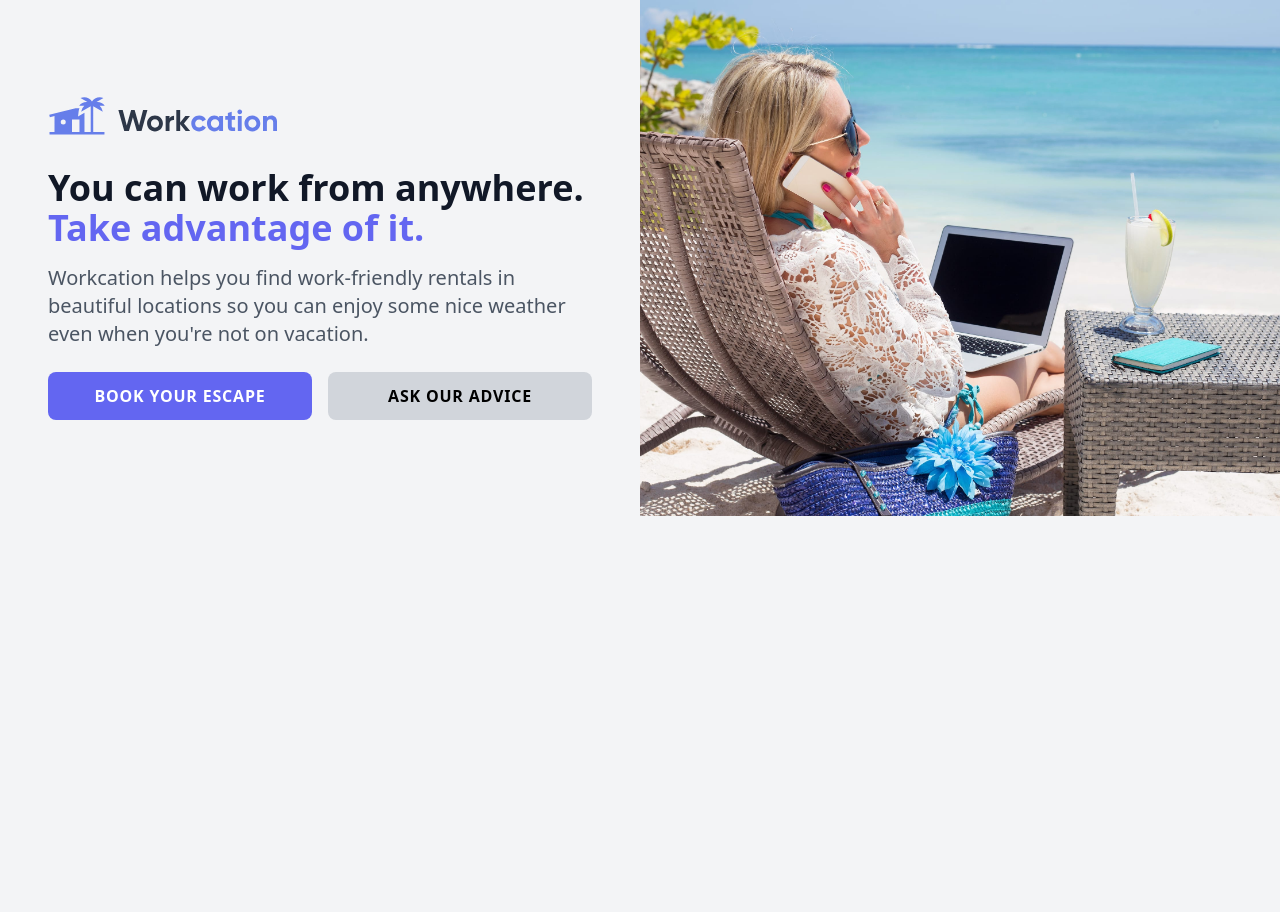
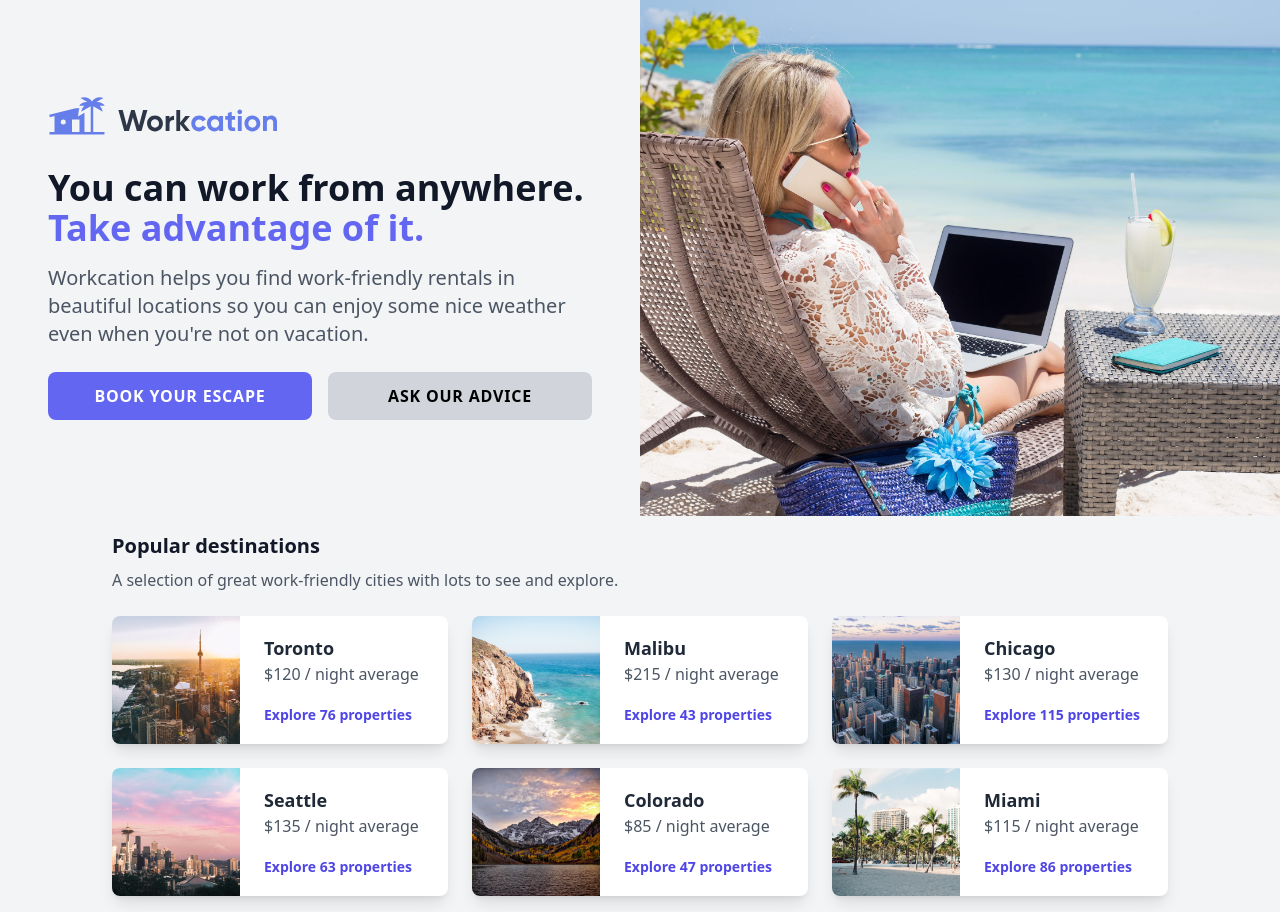
Before and after one commit to luyvannda/workation, a React (Vite) app: page / in a window 1280 px wide. Before the commit the page ends 800 px from the top, so only its background shows below. Built offline with nearby package versions, Linux system fonts and the light colour scheme.

Commit message:
complete reusuable components tutorial at tailwind labs

```diff
--- /dev/null
+++ b/src/components/DestinationCard.jsx
@@ -0,0 +1,29 @@
+/* eslint-disable react/prop-types */
+export default function DestinationCard({ destination }) {
+  return (
+    <div className="flex items-center rounded-lg bg-white shadow-lg overflow-hidden">
+      <img
+        className="h-32 w-32 flex-shrink-0"
+        src={destination.imageUrl}
+        alt={destination.imageAlt}
+      />
+      <div className="px-6 py-4">
+        <h3 className="text-lg font-semibold text-gray-800">
+          {destination.city}
+        </h3>
+
+        <p className="text-gray-600">
+          ${destination.averagePrice} / night average
+        </p>
+        <div className="mt-4">
+          <a
+            href="#"
+            className="text-indigo-600 hover:text-indigo-500 font-semibold text-sm"
+          >
+            Explore {destination.propertyCount} properties
+          </a>
+        </div>
+      </div>
+    </div>
+  );
+}
--- a/src/components/Hero.jsx
+++ b/src/components/Hero.jsx
@@ -1,8 +1,11 @@
+import popularDestinations from "../data/popularDestinations";
+import DestinationCard from "./DestinationCard";
+
 export default function Hero() {
   return (
     <div>
       <div className="grid lg:grid-cols-2 2xl:grid-cols-5">
-        <div className="px-8 py-12 max-w-md mx-auto sm:max-w-xl lg:px-12 lg:py-24 lg:max-w-full xl:mr-0 2xl:col-span-2">
+        <div className="px-8 pt-12 pb-4 max-w-md mx-auto sm:max-w-xl lg:px-12 lg:py-24 lg:max-w-full xl:mr-0 2xl:col-span-2">
           <div className="xl:max-w-xl">
             <img className="h-10" src="/logo.svg" alt="Workcation" />
             <img
@@ -39,6 +42,21 @@ export default function Hero() {
           />
         </div>
       </div>
+
+      <div className="max-w-md sm:max-w-xl lg:max-w-6xl mx-auto px-8 lg:px-12 py-4">
+        <h2 className="text-xl font-semibold text-gray-900">
+          Popular destinations
+        </h2>
+        <p className="mt-2 text-gray-600">
+          A selection of great work-friendly cities with lots to see and
+          explore.
+        </p>
+        <div className="mt-6 grid gap-6 lg:grid-cols-2 xl:grid-cols-3">
+          {popularDestinations.map((destination) => (
+            <DestinationCard destination={destination} key={destination.city} />
+          ))}
+        </div>
+      </div>
     </div>
   );
 }
--- a/src/data/popularDestinations.js
+++ b/src/data/popularDestinations.js
@@ -3,42 +3,42 @@ export default [
     city: "Toronto",
     averagePrice: 120,
     propertyCount: 76,
-    imageUrl: "/img/toronto.jpg",
+    imageUrl: "/toronto.jpg",
     imageAlt: "Toronto skyline",
   },
   {
     city: "Malibu",
     averagePrice: 215,
     propertyCount: 43,
-    imageUrl: "/img/malibu.jpg",
+    imageUrl: "/malibu.jpg",
     imageAlt: "Cliff in Malibu",
   },
   {
     city: "Chicago",
     averagePrice: 130,
     propertyCount: 115,
-    imageUrl: "/img/chicago.jpg",
+    imageUrl: "/chicago.jpg",
     imageAlt: "Chicago skyline",
   },
   {
     city: "Seattle",
     averagePrice: 135,
     propertyCount: 63,
-    imageUrl: "/img/seattle.jpg",
+    imageUrl: "/seattle.jpg",
     imageAlt: "Seattle skyline",
   },
   {
     city: "Colorado",
     averagePrice: 85,
     propertyCount: 47,
-    imageUrl: "/img/colorado.jpg",
+    imageUrl: "/colorado.jpg",
     imageAlt: "Lake in Colorado",
   },
   {
     city: "Miami",
     averagePrice: 115,
     propertyCount: 86,
-    imageUrl: "/img/miami.jpg",
+    imageUrl: "/miami.jpg",
     imageAlt: "Beach in Miami",
   },
 ];
```
